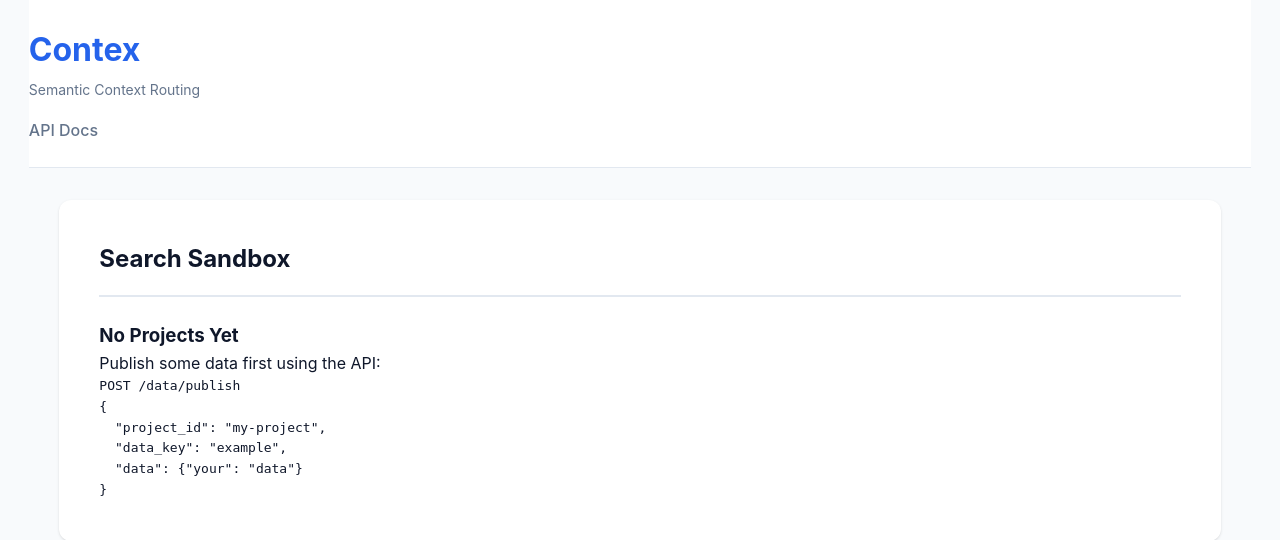
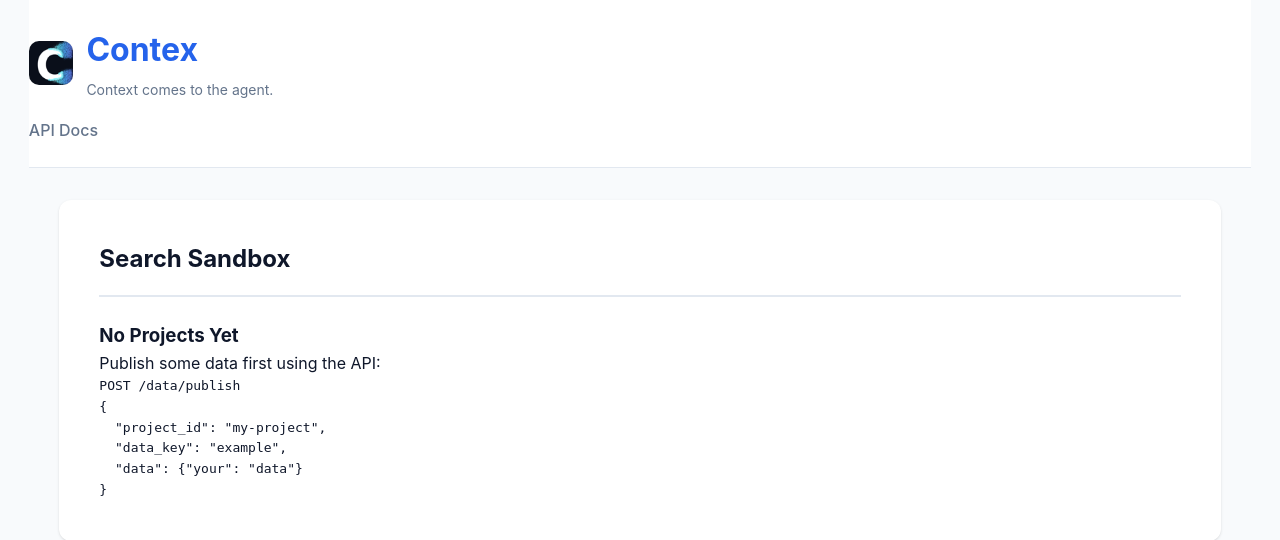
Before and after one commit to cahoots-org/contex, a Python web app: template src/web/templates/sandbox.html in a window 1280 px wide. Shown: the top 540 px of the page. Run offline with Jinja, Linux system fonts and the light colour scheme; the template is opened without the code that fills it, so the values that code supplies are empty; some libraries are stand-ins or nearby versions.

Commit message:
feat(web): brand the sandbox UI with the icon (favicon + header mark)
Wire the C mark into the served UI: favicon (32/16) and apple-touch-icon
in <head>, and the logo mark beside the wordmark in the header. Also fix
the off-brand header tagline ("Semantic Context Routing" -> "Context comes
to the agent."). Icons served from src/web/static.

Co-Authored-By: Claude Opus 4.8 (1M context) <noreply@anthropic.com>
Claude-Session: https://claude.ai/code/session_01KMP9NezmnoS8yM3wvTcKV3

```diff
--- a/src/web/static/css/style.css
+++ b/src/web/static/css/style.css
@@ -42,6 +42,19 @@ header {
     border-bottom: 1px solid var(--border);
     padding: 1.5rem 0;
     margin-bottom: 2rem;
+}
+
+header .logo {
+    display: flex;
+    align-items: center;
+    gap: 0.85rem;
+}
+
+header .logo-mark {
+    width: 44px;
+    height: 44px;
+    flex: none;
+    border-radius: 10px;
 }
 
 header .logo h1 {
--- a/src/web/templates/base.html
+++ b/src/web/templates/base.html
@@ -4,6 +4,9 @@
     <meta charset="UTF-8">
     <meta name="viewport" content="width=device-width, initial-scale=1.0">
     <title>{% block title %}Contex Query Sandbox{% endblock %}</title>
+    <link rel="icon" type="image/png" sizes="32x32" href="/static/favicon-32.png">
+    <link rel="icon" type="image/png" sizes="16x16" href="/static/favicon-16.png">
+    <link rel="apple-touch-icon" href="/static/apple-touch-icon.png">
     <script src="https://unpkg.com/htmx.org@1.9.10"></script>
     <script src="https://unpkg.com/alpinejs@3.13.3/dist/cdn.min.js" defer></script>
     <link rel="stylesheet" href="/static/css/style.css">
@@ -12,8 +15,11 @@
     <div class="container">
         <header>
             <div class="logo">
-                <h1>Contex</h1>
-                <p class="tagline">Semantic Context Routing</p>
+                <img src="/static/logo.png" alt="" class="logo-mark">
+                <div>
+                    <h1>Contex</h1>
+                    <p class="tagline">Context comes to the agent.</p>
+                </div>
             </div>
             <nav>
                 <a href="/docs" target="_blank">API Docs</a>
```
Also changed, not shown: src/web/static/apple-touch-icon.png (added), src/web/static/favicon-16.png (added), src/web/static/favicon-32.png (added), src/web/static/logo.png (added).
